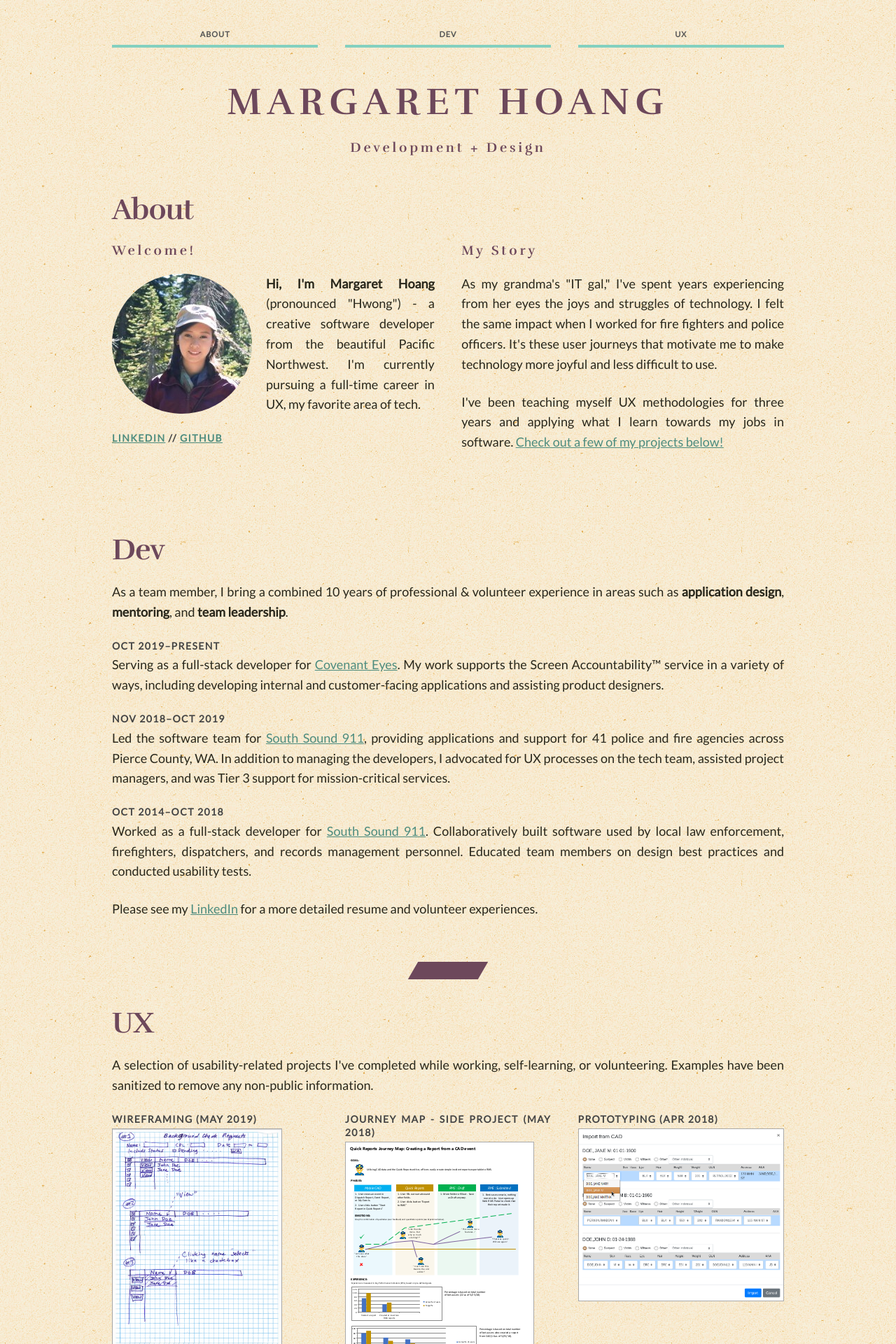
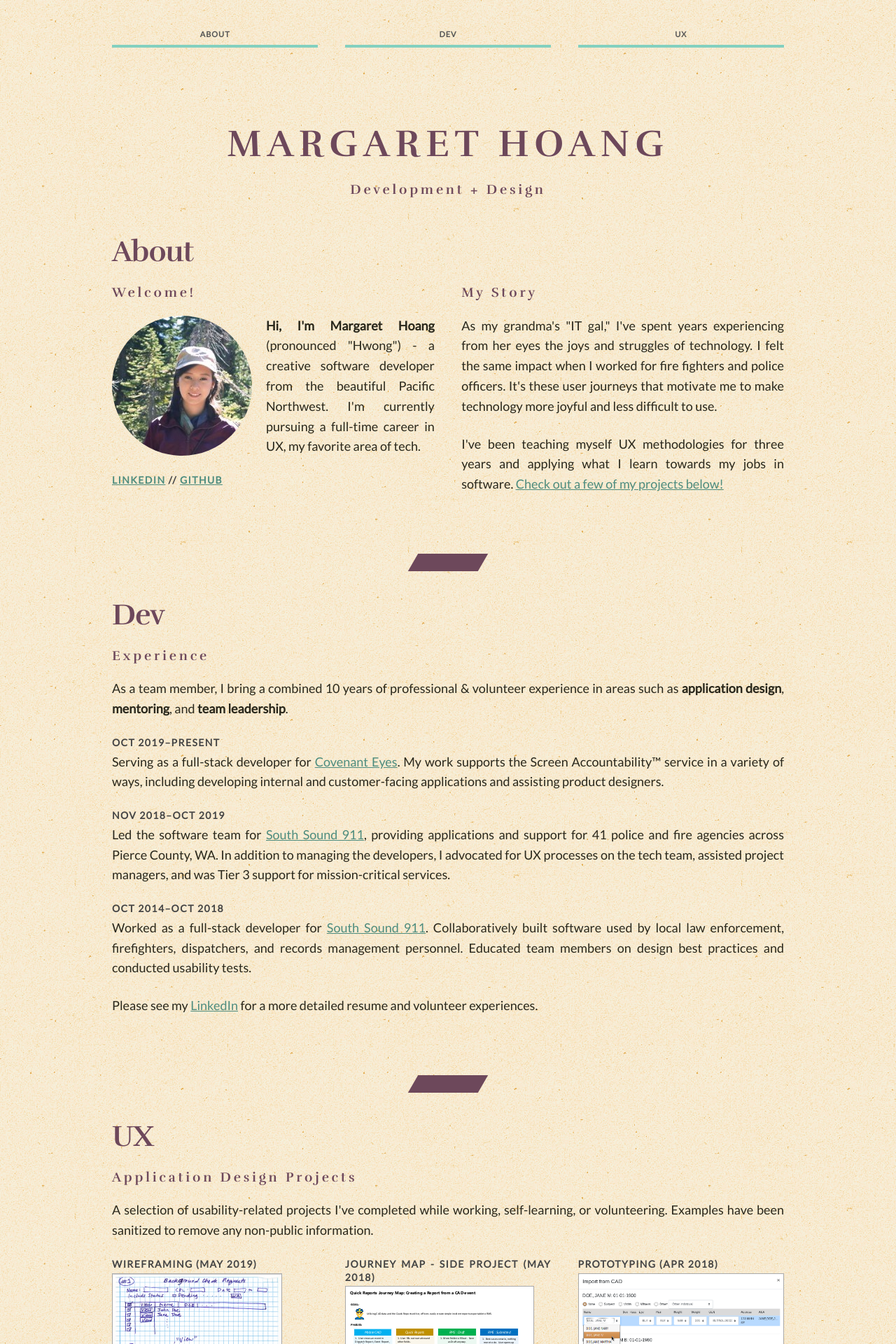
Before and after one commit to mmhoang/mmhoang, a Jekyll site: the page index.html, which Jekyll copies as it is, in a window 1280 px wide. Shown: the top 1920 px of the page at 70% size. Built offline with Jekyll 4.4.1, drawn with Linux system fonts in a browser that asks for light colours; some of the changed text lies outside the part shown.

Commit message:
Combine UX and Graphics section

```diff
--- a/css/styles.css
+++ b/css/styles.css
@@ -11,6 +11,10 @@
 header,
 section {
     margin-bottom: 3rem;
+}
+
+.container {
+    margin-bottom: 6rem;
 }
 
 .name {
--- a/index.html
+++ b/index.html
@@ -57,13 +57,13 @@
                     <p>I've been teaching myself UX methodologies for three years and applying what I learn towards my jobs in software. <a href="#ux">Check out a few of my projects below!</a></p>
                 </div>
             </div>
-            <br /><br />
-
         </div>
     </section>
+    <div class="parallelogram"></div>
     <section id="dev" tabindex="0">
         <div class="container">
             <h2>Dev</h2>
+            <h3>Experience</h3>
             <div class="row">
                 <p>As a team member, I bring a combined 10 years of professional & volunteer experience in areas such as <b>application design</b>, <b>mentoring</b>, and <b>team leadership</b>.</p>
                 <h4>Oct 2019–present</h4>
@@ -80,6 +80,7 @@
     <section id="ux" tabindex="0">
         <div class="container">
             <h2>UX</h2>
+            <h3>Application Design Projects</h3>
             <p>A selection of usability-related projects I've completed while working, self-learning, or volunteering.  Examples have been sanitized to remove any non-public information.</p>
             <div class="row">
                 <div class="one-third column">
@@ -106,43 +107,31 @@
                 </div>
             </div>
         </div>
-    </section>
-    <div class="parallelogram"></div>
-    <section id="graphics" tabindex="0">
         <div class="container">
-            <div class="row">
-                <h2>Graphic Design</h2>
-                <h3>LibriVox Audiobook Covers</h3>
+            <h3>Audiobook Cover Design</h3>
             <p>Created with <a href="https://www.gimp.org/">GIMP</a> for <a href="https://librivox.org/">LibriVox.org</a>, a volunteer-run effort to provide free, public domain audiobooks in many languages.  As required, each cover was created using public domain or Creative Commons 0 resources and open fonts, as well as completed within a 2-week timeframe.</p>
-<p>With these covers, my goal is to provide a visualizer for the story, grab the listener's attention, and increase usability by making the title readable at thumbnail size.</p>
-<p>I also love to challenge myself by volunteering for a variety of book genres and experimenting with different artistic styles.</p>
+            <p>With these covers, my goal is to provide a visualizer for the story, grab the listener's attention, and increase usability by making the title readable at thumbnail size. I also love to challenge myself by volunteering for a variety of book genres and experimenting with different artistic styles.</p>
             <section>
                 <img src="librivox-fullsize/heroinesfiction_1901.jpg" class="u-max-full-width"/>
                 <img src="librivox-fullsize/tourhebrides_1901.jpg" class="u-max-full-width"/>
-                    <img src="librivox-fullsize/ghostsgrowth_1901.jpg" class="u-max-full-width"/>
-                    <img src="librivox-fullsize/lindatressel_1902.jpg" class="u-max-full-width"/>
                 <img src="librivox-fullsize/lionskin_1902.jpg" class="u-max-full-width"/>
                 <img src="librivox-fullsize/judithlee_1902.jpg" class="u-max-full-width"/>
-                    <img src="librivox-fullsize/newhampshire_1902.jpg" class="u-max-full-width"/>
                 <img src="librivox-fullsize/alicewonderland_1902.jpg" class="u-max-full-width"/>
-                    <img src="librivox-fullsize/clemencia_1903.jpg" class="u-max-full-width"/>
                 <img src="librivox-fullsize/onedgeworld_1903.jpg" class="u-max-full-width"/>
                 <img src="librivox-fullsize/politia_1903.jpg" class="u-max-full-width"/>
                 <img src="librivox-fullsize/jurisprudence_1903.jpg" class="u-max-full-width"/>
-                    <img src="librivox-fullsize/castlebuilder_1903.jpg" class="u-max-full-width"/>
                 <img src="librivox-fullsize/dracula_1904.jpg" class="u-max-full-width"/>
-                    <img src="librivox-fullsize/storynuclearenergy_1904.jpg" class="u-max-full-width"/>
-                    <img src="librivox-fullsize/emancipationsouthamerica_1905.jpg" class="u-max-full-width"/>
                 <img src="librivox-fullsize/conversationspluralityworlds_1905.jpg" class="u-max-full-width"/>
-                    <p><i>Disclaimer: The views expressed in the above LibriVox audiobooks do not necessarily reflect my own views, and my cover art does not represent any endorsement of the books or their authors. To the best of my knowledge, I try to create covers for books that look interesting or educational, but most of them I have not read personally.</i></p>
+                <p style="font-size: 14px;"><i>Disclaimer: The views expressed in the above LibriVox audiobooks do not necessarily reflect my own views, and my cover art does not represent any endorsement of the books or their authors. To the best of my knowledge, I try to create covers for books that look interesting or educational, but most of them I have not read personally.</i></p>
             </section>
-                <h3>Other</h3>
+        </div>
+        <div class="container">
+            <h3>Poster Design</h3>
             <p>Just for fun, these are some posters I created using one or more of the following: iPad + Apple Pencil, Autodesk SketchBook, GIMP, and Creative Commons 0 (CC0) resources.</p>
             <section>
                 <img src="art/paradiso.jpg" class="u-max-full-width" />
                 <img src="art/alice_medium.jpg" class="u-max-full-width" />
             </section>
-            </div>
         </div>
     </section>
     <footer class="footer"><a href="https://www.biblegateway.com/passage/?search=John%2016%3A33&version=NKJV">John 16:33</a></footer>
```
Lines whose indentation alone changed are shown as unchanged.
